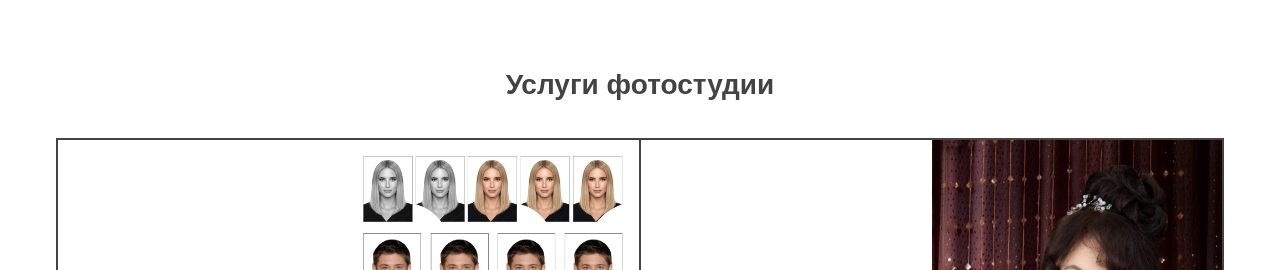
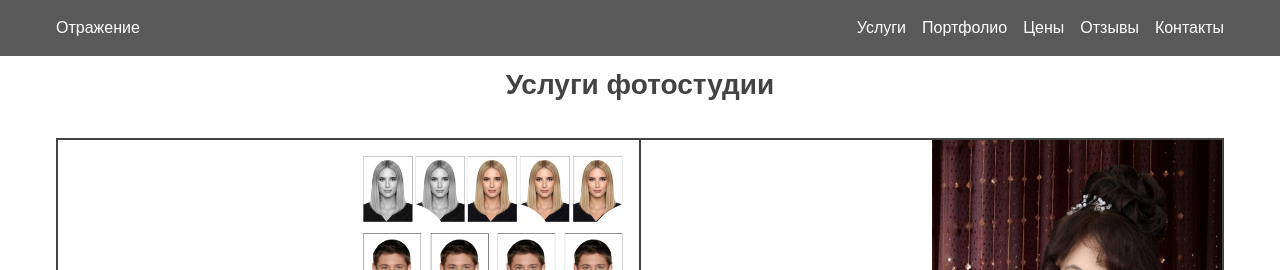
Before and after one commit to rlerom/Photo-studio-reflection, a plain HTML site: page index.html in a window 1280 px wide. Both pictures are taken after a click on the link "Услуги". Shown: the part 706-976 px from the top of the page. Drawn offline with Linux system fonts and the light colour scheme.

Commit message:
A floating header has been added: it hides when scrolling down and appears when scrolling up.

```diff
--- a/css/layout.css
+++ b/css/layout.css
@@ -12,6 +12,14 @@ section {
   background-color: var(--color-bg-dark, #333333);
   color: var(--color-text-light, #ffffff);
   padding: var(--spacing-md, 16px) 0;
+  position: sticky;
+  top: 0;
+  z-index: 100;
+  transition: transform 0.3s ease;
+}
+
+.site-header--hidden {
+  transform: translateY(-100%);
 }
 
 .site-header .container {
@@ -102,5 +110,10 @@ section {
 }
 
 @media (prefers-reduced-motion: reduce) {
-  .back-to-top { transition: none; }
+  .back-to-top {
+    transition: none;
+  }
+  .site-header {
+    transition: none;
+  }
 }
--- a/js/main.js
+++ b/js/main.js
@@ -32,4 +32,36 @@ function initBackToTop() {
   updateButtonVisibility();
 }
 
+function initFloatingHeader() {
+  const header = document.querySelector('.site-header');
+  if (!header) {
+    return;
+  }
+
+  const HIDE_AFTER = 200;
+  let lastScrollY = window.scrollY;
+
+  function onWindowScroll() {
+    const currentScrollY = window.scrollY;
+    const isScrollingDown = currentScrollY > lastScrollY;
+
+    if (currentScrollY <= HIDE_AFTER) {
+      header.classList.remove('site-header--hidden');
+    } else if (isScrollingDown) {
+      header.classList.add('site-header--hidden');
+    } else {
+      header.classList.remove('site-header--hidden');
+    }
+
+    lastScrollY = currentScrollY;
+  }
+
+  header.addEventListener('focusin', () => {
+    header.classList.remove('site-header--hidden');
+  });
+
+  window.addEventListener('scroll', onWindowScroll, { passive: true });
+}
+
 initBackToTop();
+initFloatingHeader();
```
